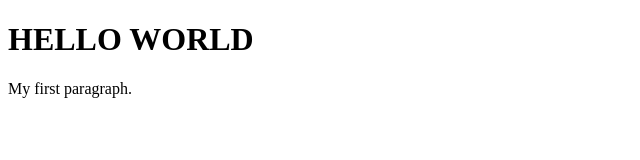
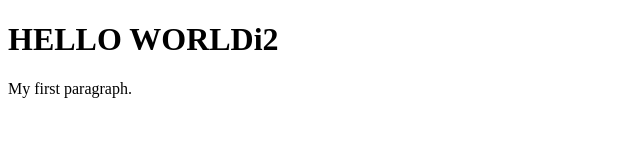
Before and after one commit to prvnmali2017/saturn, a plain HTML site: page index.html in a window 1280 px wide. Shown: the full height of the page, 0-640 px from the left. Drawn offline with Linux system fonts and the light colour scheme.

Commit message:
added index.html

```diff
--- a/index.html
+++ b/index.html
@@ -2,7 +2,7 @@
 <html>
 <body>
 
-<h1>HELLO WORLD</h1>
+<h1>HELLO WORLDi2</h1>
 
 <p>My first paragraph.</p>
 
```
